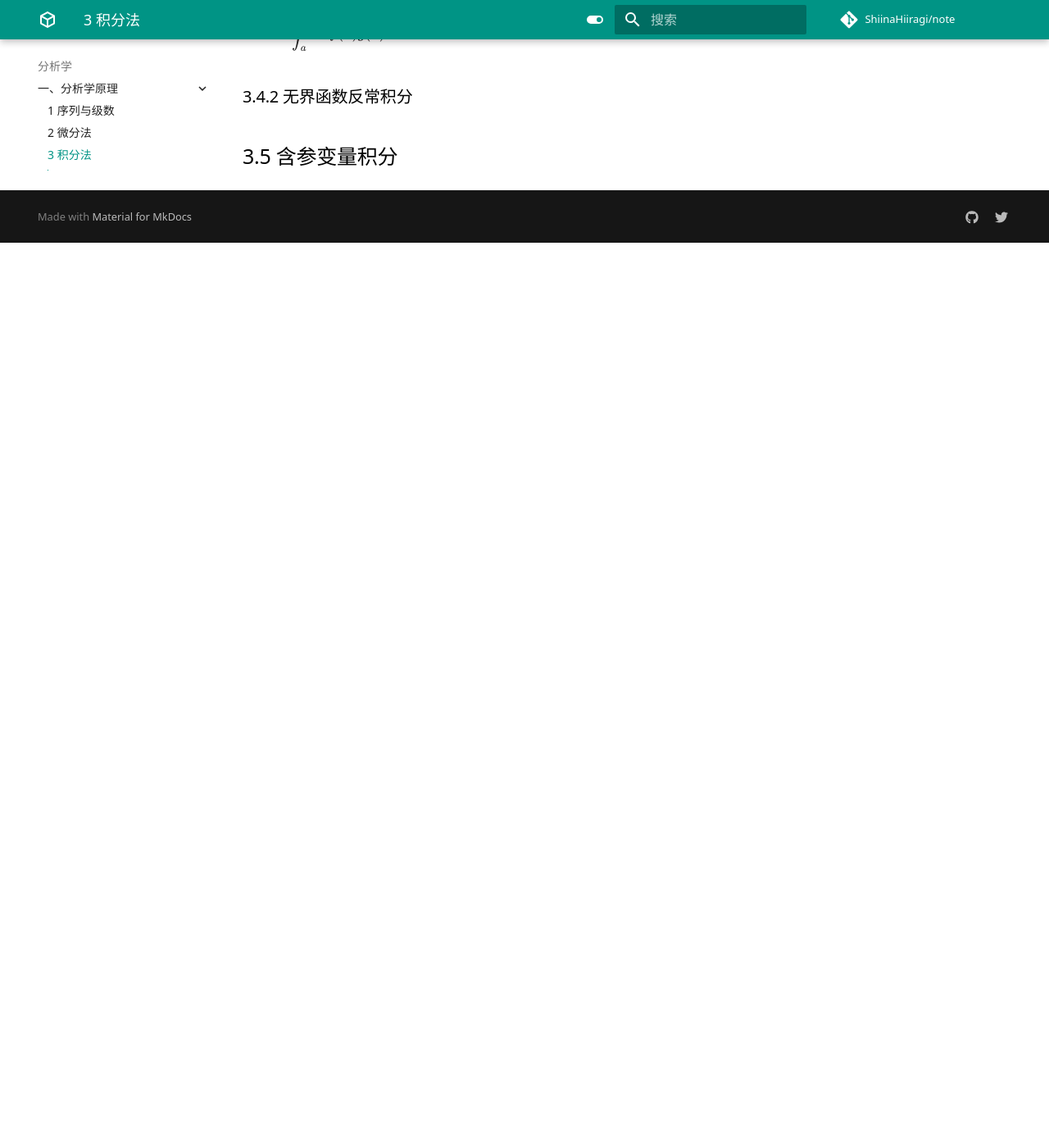
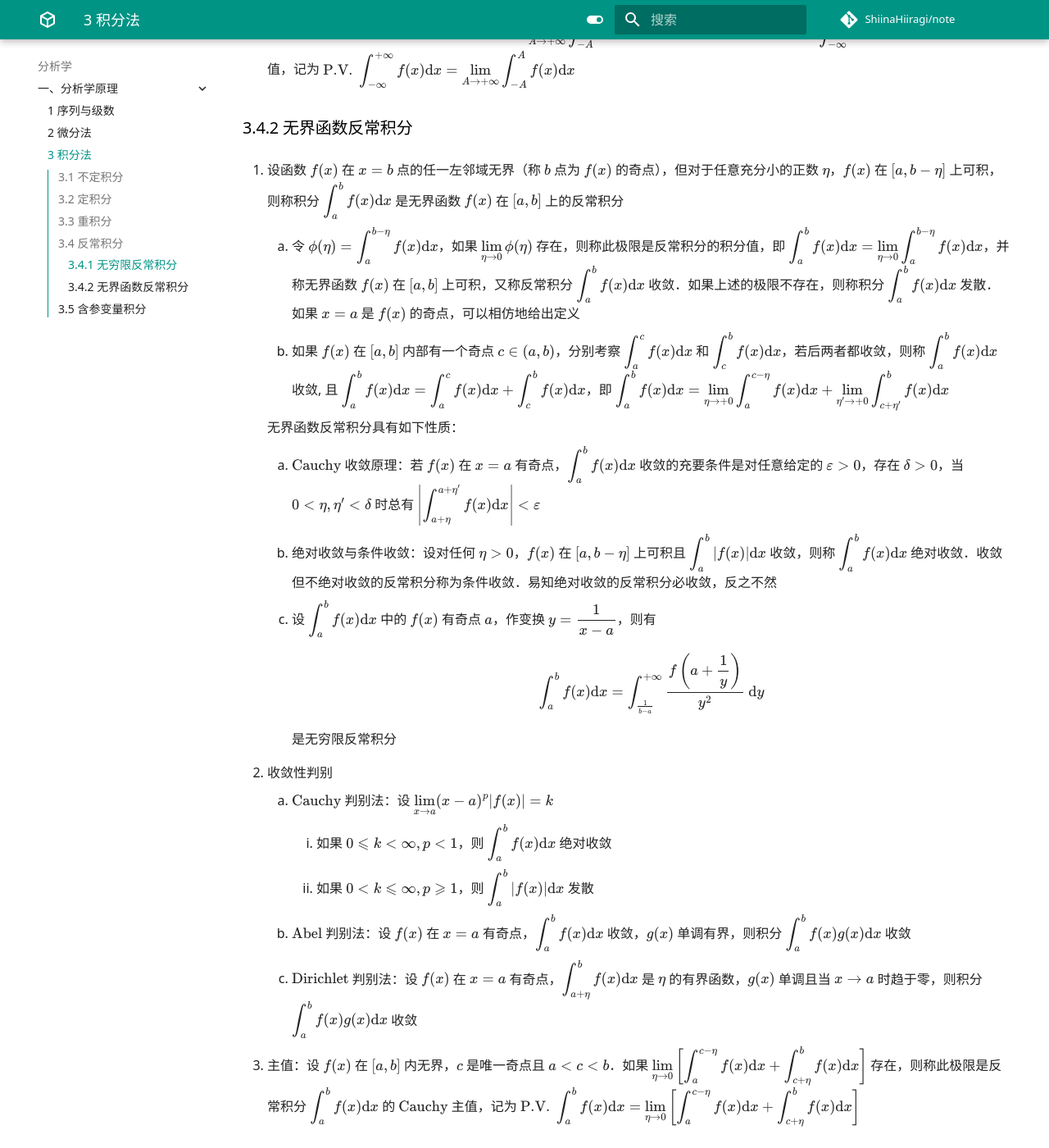
Before and after one commit to ShiinaHiiragi/note, an MkDocs documentation site: the page built from docs/anly/princ/int.md, in a window 1280 px wide and 1400 px high, scrolled down 5514 px. Shown: the whole window at 82% size. Built offline with MkDocs 1.6.1 and Material for MkDocs 9.7.7, drawn with Linux system fonts in a browser that asks for light colours; comment, search, counter and statistics services are not loaded; before the commit the page ends 5810 px from its top, so only the background shows below that; some of the changed text lies outside the part shown.

Commit message:
finish chap 10

```diff
--- a/docs/anly/princ/int.md
+++ b/docs/anly/princ/int.md
@@ -104,7 +104,9 @@
 1. 设函数 $f(x)$ 在 $[a, \infty), (-\infty, a]$ 或 $(-\infty,+\infty)$ 有定义，称 ${\displaystyle \int_{a}^{+\infty} f(x) \mathrm{d} x, \int_{-\infty}^{a} f(x) \mathrm{d} x}$ 或 ${\displaystyle \int_{-\infty}^{+\infty} f(x) \mathrm{d} x}$ 为无穷限反常积分
     1. 设函数 $f(x)$ 在 $[a,+\infty)$ 有定义，且对任意的 $A \ (A>a)$ 在区间 $[a, A]$ 上可积．当极限 ${\displaystyle \lim _{A \rightarrow+\infty} \int_{a}^{A} f(x) \mathrm{d} x}$ 存在时，称极限值为 $f(x)$ 在区间 $[a,+\infty)$ 上（或是从 $a$ 到 $+\infty$）的反常积分的积分值，记作 ${\displaystyle \int_{a}^{+\infty} f(x) \mathrm{d} x=\lim _{A \rightarrow+\infty} \int_{a}^{A} f(x) \mathrm{d} x}$．类似地可定义反常积分 ${\displaystyle \int_{-\infty}^{b} f(x) \mathrm{d} x}$ 的收敛和发散
     2. 对反常积分 ${\displaystyle \int_{-\infty}^{+\infty} f(x) \mathrm{d} x}$，当 ${\displaystyle \int_{a}^{+\infty} f(x) \mathrm{d} x}$ 和 ${\displaystyle \int_{-\infty}^{a} f(x) \mathrm{d} x}$ 都收敛时（$a$ 是一个任意固定的数），则称 ${\displaystyle \int_{-\infty}^{+\infty} f(x) \mathrm{d} x}$ 收敛，且有 ${\displaystyle \int_{-\infty}^{+\infty} f(x) \mathrm{d} x=\int_{-\infty}^{a} f(x) \mathrm{d} x+\int_{a}^{+\infty} f(x) \mathrm{d} x}$
-2. 无穷限反常积分的性质
+
+    无穷限反常积分具有如下性质：
+
     1. 设 $f(x)$ 在 $[a,+\infty)$ 可积，$k$ 是常数，则 $k f(x)$ 也可积且 ${\displaystyle \int_{a}^{+\infty} k f(x) \mathrm{d} x=k \int_{a}^{+\infty} f(x) \mathrm{d} x}$
     2. 设 $f(x), g(x)$ 在 $[a,+\infty)$ 可积，则 $f(x) \pm g(x)$ 也可积且 ${\displaystyle \int_{a}^{+\infty}(f(x) \pm g(x)) \mathrm{d} x=\int_{a}^{+\infty} f(x) \mathrm{d} x \pm \int_{a}^{+\infty} g(x) \mathrm{d} x}$
     3. 设 $u(x), v(x), u^{\prime}(x), v^{\prime}(x)$ 在 $[a,+\infty)$ 连续，又如果下面的等式中有两项存在，则第三项也存在且有
@@ -113,16 +115,15 @@
         \int_{a}^{+\infty} u \mathrm{~d} v=u v\bigg|_{a} ^{+\infty}-\int_{a}^{+\infty} v \mathrm{~d} u
         $$
 
-    4. 对无穷限积分也有换元法则
-3. 绝对收敛与条件收敛：设对任何 $A>a$，$f(x)$ 在 $[a, A]$ 可积且 ${\displaystyle \int_{a}^{+\infty}|f(x)| \mathrm{d} x}$ 收敛，则称 ${\displaystyle \int_{a}^{+\infty} f(x) \mathrm{d} x}$ 绝对收敛．收敛但不绝对收敛的反常积分称为条件收敛
-    1. 绝对收敛的反常积分必收敛，反之不然
-    2. $\text{Cauchy}$ 收敛原理：${\displaystyle \int_{a}^{+\infty} f(x) \mathrm{d} x}$ 收敛的充要条件是对任意给定的 $\varepsilon>0$，存在 $A>0$，当 $A^{\prime}, A^{\prime \prime}>A$ 时总有
+    4. $\text{Cauchy}$ 收敛原理：${\displaystyle \int_{a}^{+\infty} f(x) \mathrm{d} x}$ 收敛的充要条件是对任意给定的 $\varepsilon>0$，存在 $A>0$，当 $A^{\prime}, A^{\prime \prime}>A$ 时总有
 
         $$
         \left|\int_{A^{\prime}}^{A^{\prime \prime}} f(x) \mathrm{d} x\right|<\varepsilon
         $$
 
-4. 收敛性判别：设对于任意 $A>a$，都有 ${\displaystyle \int_{a}^{A} f(x) \mathrm{d} x}$ 存在
+    5. 绝对收敛与条件收敛：设对任何 $A>a$，$f(x)$ 在 $[a, A]$ 可积且 ${\displaystyle \int_{a}^{+\infty}|f(x)| \mathrm{d} x}$ 收敛，则称 ${\displaystyle \int_{a}^{+\infty} f(x) \mathrm{d} x}$ 绝对收敛．收敛但不绝对收敛的反常积分称为条件收敛．易知绝对收敛的反常积分必收敛，反之不然
+
+2. 收敛性判别：设对于任意 $A>a$，都有 ${\displaystyle \int_{a}^{A} f(x) \mathrm{d} x}$ 存在
     1. 比较判别法
         1. 如果 ${\displaystyle \lim _{x \rightarrow+\infty} \dfrac{|f(x)|}{\varphi(x)}=l, 0 \leqslant l<+\infty}$ 且 ${\displaystyle \int_{a}^{+\infty} \varphi(x) \mathrm{d} x}$ 收敛，则积分 ${\displaystyle \int_{a}^{+\infty} f(x) \mathrm{d} x}$ 绝对收敛
         2. 如果 ${\displaystyle \lim _{x \rightarrow+\infty} \dfrac{|f(x)|}{\varphi(x)}=l, 0<l \leqslant+\infty}$ 且 ${\displaystyle \int_{a}^{+\infty} \varphi(x) \mathrm{d} x}$ 发散，则积分 ${\displaystyle \int_{a}^{+\infty}|f(x)| \mathrm{d} x}$ 发散
@@ -131,7 +132,31 @@
         2. 如果 ${\displaystyle \lim _{x \rightarrow+\infty} x^{p}|f(x)|=l}$，而 $0<l \leqslant+\infty, p \leqslant 1$，则 ${\displaystyle \int_{a}^{+\infty}|f(x)| \mathrm{d} x}$ 发散
     3. $\text{Abel}$ 判别法：如果 $f(x)$ 在 $[a,+\infty)$ 上可积，$g(x)$ 单调有界，则积分 ${\displaystyle \int_{a}^{+\infty} f(x) g(x) \mathrm{d} x}$ 收敛
     4. $\text{Dirichlet}$ 判别法：如果对任何 $A>a$，都有 ${\displaystyle \left|\int_{a}^{A} f(x) \mathrm{d} x\right| \leqslant K}$，$g(x)$ 单调且当 $x\rightarrow+\infty$ 时趋向于零，则积分 ${\displaystyle \int_{a}^{+\infty} f(x) g(x) \mathrm{d} x}$ 收敛
+3. 主值：设 $f(x)$ 在 $(-\infty, +\infty)$ 内无界，如果 ${\displaystyle \lim _{A \rightarrow+\infty} \int_{-A}^{A} f(x) \mathrm{d} x}$ 存在，则称此极限是反常积分 ${\displaystyle \int_{-\infty}^{+\infty} f(x) \mathrm{d} x}$ 的 $\text{Cauchy}$ 主值，记为 ${\displaystyle \text {P.V. } \int_{-\infty}^{+\infty} f(x) \mathrm{d} x=\lim _{A \rightarrow+\infty} \int_{-A}^{A} f(x) \mathrm{d} x}$
 
 ### 3.4.2 无界函数反常积分
+1. 设函数 $f(x)$ 在 $x=b$ 点的任一左邻域无界（称 $b$ 点为 $f(x)$ 的奇点），但对于任意充分小的正数 $\eta$，$f(x)$ 在 $[a, b-\eta]$ 上可积，则称积分 ${\displaystyle \int_{a}^{b} f(x) \mathrm{d} x}$ 是无界函数 $f(x)$ 在 $[a, b]$ 上的反常积分
+    1. 令 ${\displaystyle \phi(\eta)=\int_{a}^{b-\eta} f(x) \mathrm{d} x}$，如果 ${\displaystyle \lim _{\eta \rightarrow 0} \phi(\eta)}$ 存在，则称此极限是反常积分的积分值，即 ${\displaystyle \int_{a}^{b} f(x) \mathrm{d} x=\lim _{\eta \rightarrow 0} \int_{a}^{b-\eta} f(x) \mathrm{d} x}$，并称无界函数 $f(x)$ 在 $[a, b]$ 上可积，又称反常积分 ${\displaystyle \int_{a}^{b} f(x) \mathrm{d} x}$ 收敛．如果上述的极限不存在，则称积分 ${\displaystyle \int_{a}^{b} f(x) \mathrm{d} x}$ 发散．如果 $x=a$ 是 $f(x)$ 的奇点，可以相仿地给出定义
+    2. 如果 $f(x)$ 在 $[a, b]$ 内部有一个奇点 $c \in (a, b)$，分别考察 ${\displaystyle \int_{a}^{c} f(x) \mathrm{d} x}$ 和 ${\displaystyle \int_{c}^{b} f(x) \mathrm{d} x}$，若后两者都收敛，则称 ${\displaystyle \int_{a}^{b} f(x) \mathrm{d} x}$ 收敛, 且 ${\displaystyle \int_{a}^{b} f(x) \mathrm{d} x=\int_{a}^{c} f(x) \mathrm{d} x+\int_{c}^{b} f(x) \mathrm{d} x}$，即 ${\displaystyle \int_{a}^{b} f(x) \mathrm{d} x=\lim _{\eta \rightarrow+0} \int_{a}^{c-\eta} f(x) \mathrm{d} x+\lim _{\eta^{\prime} \rightarrow+0} \int_{c+\eta^{\prime}}^{b} f(x) \mathrm{d} x}$
+
+    无界函数反常积分具有如下性质：
+
+    1. $\text{Cauchy}$ 收敛原理：若 $f(x)$ 在 $x=a$ 有奇点，${\displaystyle \int_{a}^{b} f(x) \mathrm{d} x}$ 收敛的充要条件是对任意给定的 $\varepsilon>0$，存在 $\delta>0$，当 $0<\eta, \eta^{\prime}<\delta$ 时总有 ${\displaystyle \left|\int_{a+\eta}^{a+\eta^{\prime}} f(x) \mathrm{d} x\right|<\varepsilon}$
+    2. 绝对收敛与条件收敛：设对任何 $\eta>0$，$f(x)$ 在 $[a, b-\eta]$ 上可积且 ${\displaystyle \int_{a}^{b}|f(x)| \mathrm{d} x}$ 收敛，则称 ${\displaystyle \int_{a}^{b} f(x) \mathrm{d} x}$ 绝对收敛．收敛但不绝对收敛的反常积分称为条件收敛．易知绝对收敛的反常积分必收敛，反之不然
+    3. 设 ${\displaystyle \int_{a}^{b} f(x) \mathrm{d} x}$ 中的 $f(x)$ 有奇点 $a$，作变换 $y=\dfrac{1}{x-a}$，则有
+
+        $$
+        {\displaystyle \int_{a}^{b} f(x) \mathrm{d} x=\int_{\frac{1}{b-a}}^{+\infty} \dfrac{f\left(a+\dfrac{1}{y}\right)}{y^{2}} \mathrm{~d} y}
+        $$
+
+        是无穷限反常积分
+
+2. 收敛性判别
+    1. $\text{Cauchy}$ 判别法：设 ${\displaystyle \lim _{x \rightarrow a}(x-a)^{p}|f(x)|=k}$
+        1. 如果 $0 \leqslant k<\infty, p<1$，则 ${\displaystyle \int_{a}^{b} f(x) \mathrm{d} x}$ 绝对收敛
+        2. 如果 $0<k \leqslant \infty, p \geqslant 1$，则 ${\displaystyle \int_{a}^{b}|f(x)| \mathrm{d} x}$ 发散
+    2. $\text{Abel}$ 判别法：设 $f(x)$ 在 $x=a$ 有奇点，${\displaystyle \int_{a}^{b} f(x) \mathrm{d} x}$ 收敛，$g(x)$ 单调有界，则积分 ${\displaystyle \int_{a}^{b} f(x) g(x) \mathrm{d} x}$ 收敛
+    3. $\text{Dirichlet}$ 判别法：设 $f(x)$ 在 $x=a$ 有奇点，${\displaystyle \int_{a+\eta}^{b} f(x) \mathrm{d} x}$ 是 $\eta$ 的有界函数，$g(x)$ 单调且当 $x \rightarrow a$ 时趋于零，则积分 ${\displaystyle \int_{a}^{b} f(x) g(x) \mathrm{d} x}$ 收敛
+3. 主值：设 $f(x)$ 在 $[a, b]$ 内无界，$c$ 是唯一奇点且 $a<c<b$．如果 ${\displaystyle \lim _{\eta \rightarrow 0}\left[\int_{a}^{c-\eta} f(x) \mathrm{d} x+\int_{c+\eta}^{b} f(x) \mathrm{d} x\right]}$ 存在，则称此极限是反常积分 ${\displaystyle \int_{a}^{b} f(x) \mathrm{d} x}$ 的 $\text{Cauchy}$ 主值，记为 ${\displaystyle \text {P.V. } \int_{a}^{b} f(x) \mathrm{d} x=\lim _{\eta \rightarrow 0}\left[\int_{a}^{c-\eta} f(x) \mathrm{d} x+\int_{c+\eta}^{b} f(x) \mathrm{d} x\right]}$
 
 ## 3.5 含参变量积分
```
Also changed, not shown: docs/index.md (+1 -1 lines).
